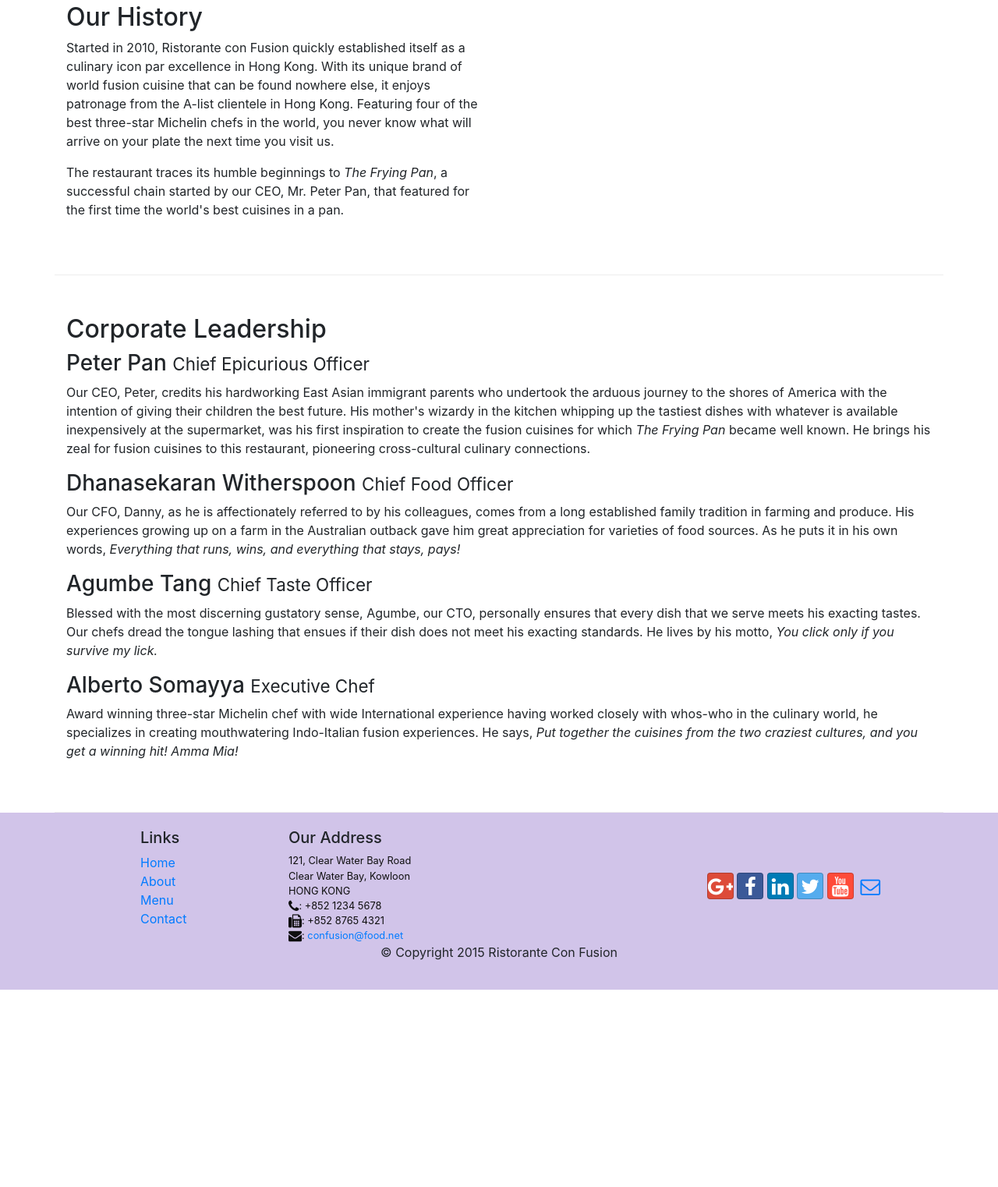
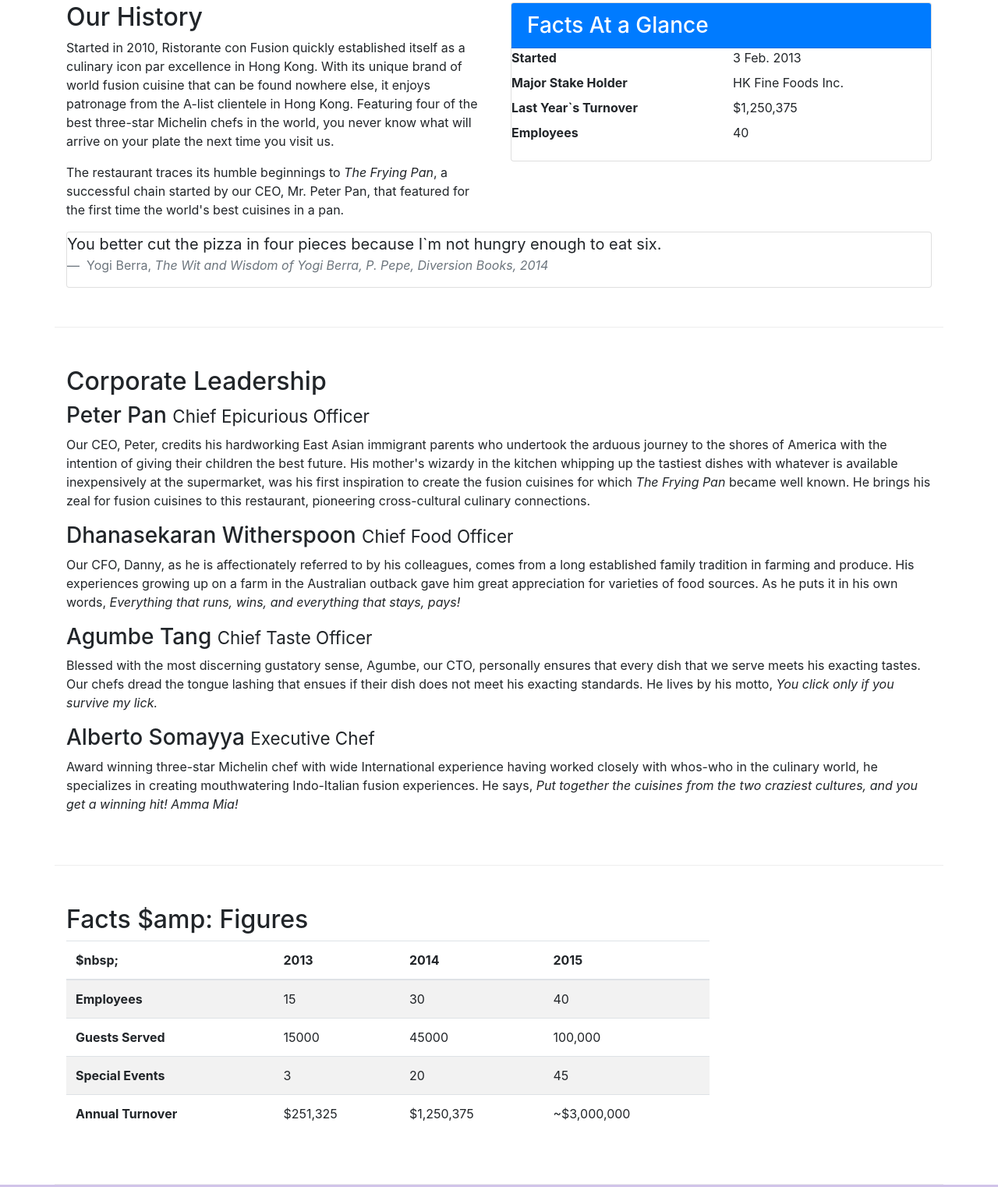
Before and after one commit to AndrewZabur/Bootstrap4, a website: page aboutus.html in a window 1280 px wide. Shown: the part 488-2010 px from the top of the page at 78% size. Before the commit the page ends 1757 px from the top, so only its background shows below. Drawn offline with nearby package versions, Linux system fonts and the light colour scheme.

Commit message:
Tables and Cards

```diff
--- a/aboutus.html
+++ b/aboutus.html
@@ -62,7 +62,35 @@
                 <p>Started in 2010, Ristorante con Fusion quickly established itself as a culinary icon par excellence in Hong Kong. With its unique brand of world fusion cuisine that can be found nowhere else, it enjoys patronage from the A-list clientele in Hong Kong.  Featuring four of the best three-star Michelin chefs in the world, you never know what will arrive on your plate the next time you visit us.</p>
                 <p>The restaurant traces its humble beginnings to <em>The Frying Pan</em>, a successful chain started by our CEO, Mr. Peter Pan, that featured for the first time the world's best cuisines in a pan.</p>
             </div>
-            <div>
+            <div class="col-sm">
+                <div class="card">
+                    <h3 class="card-header bg-primary text-white">Facts At a Glance</h3>
+                    <div class="card-block">
+                        <dl class="row">
+                            <dt class="col-6">Started</dt>
+                            <dd class="col-6">3 Feb. 2013</dd>
+                            <dt class="col-6">Major Stake Holder</dt>
+                            <dd class="col-6">HK Fine Foods Inc.</dd>
+                            <dt class="col-6">Last Year`s Turnover</dt>
+                            <dd class="col-6">$1,250,375</dd>
+                            <dt class="col-6">Employees</dt>
+                            <dd class="col-6">40</dd>
+                        </dl>
+                    </div>
+                </div>
+            </div>
+            <div class="col-12">
+                <div class="card card-block bg-faded">
+                    <blockquote class="blockquote">
+                        <p class="mb-0">You better cut the pizza in four pieces because I`m not hungry enough to eat six.</p>
+                        <footer class="blockquote-footer">
+                            Yogi Berra,
+                            <cite title="Source Title">
+                                The Wit and Wisdom of Yogi Berra, P. Pepe, Diversion Books, 2014
+                            </cite>
+                        </footer>
+                    </blockquote>
+                </div>
             </div>
         </div>
 
@@ -80,7 +108,52 @@
                 <p class="hidden-xs-down">Award winning three-star Michelin chef with wide International experience having worked closely with whos-who in the culinary world, he specializes in creating mouthwatering Indo-Italian fusion experiences. He says, <em>Put together the cuisines from the two craziest cultures, and you get a winning hit! Amma Mia!</em></p>
             </div>
        </div>
+       <div class="row row-content">
+           <div class="col-xs-12 col-sm-9">
+                <h2>Facts $amp: Figures</h2>
+                <div class="table-responsive">
+                    <table class="table table-striped">
+                        <thead class="thead-inverse">
+                            <tr>
+                                <th>$nbsp;</th>
+                                <th>2013</th>
+                                <th>2014</th>
+                                <th>2015</th>
+                            </tr>
+                        </thead>
+                        <tbody>
+                            <tr>
+                                <th>Employees</th>
+                                <td>15</td>
+                                <td>30</td>
+                                <td>40</td>
+                            </tr>
+                            <tr>
+                                <th>Guests Served</th>
+                                <td>15000</td>
+                                <td>45000</td>
+                                <td>100,000</td>
+                            </tr>
+                            <tr>
+                                <th>Special Events</th>
+                                <td>3</td>
+                                <td>20</td>
+                                <td>45</td>
+                            </tr>
+                            <tr>
+                                <th>Annual Turnover</th>
+                                <td>$251,325</td>
+                                <td>$1,250,375</td>
+                                <td>~$3,000,000</td>
+                            </tr>
+                        </tbody>
+                    </table>
+                </div>
+           </div>
+           <div class="col-12 col-sm-3">
 
+           </div>
+       </div>
     </div>
 
     <footer class="footer">
```
